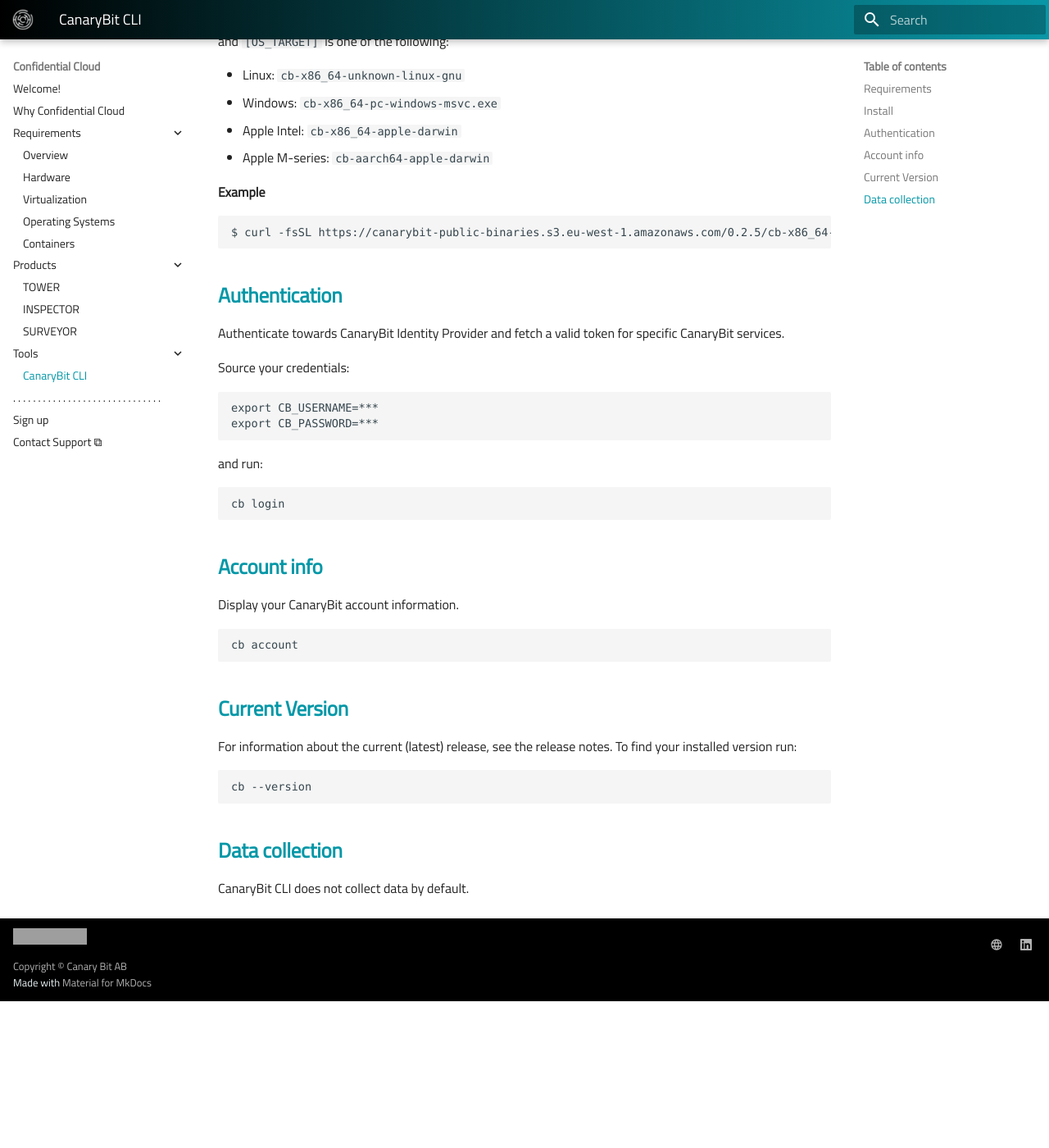
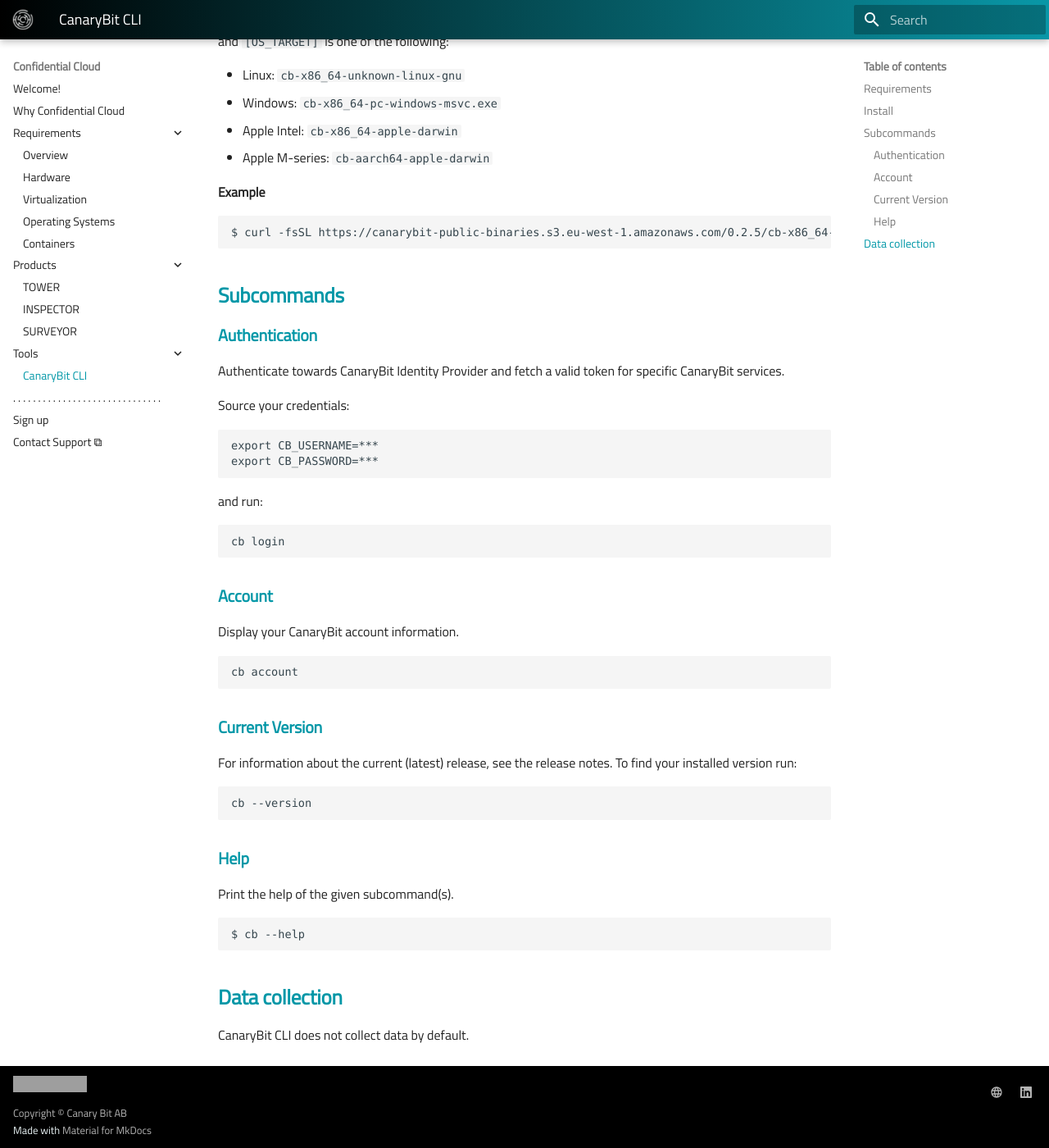
Before and after one commit to canarybit/cc-docs, an MkDocs documentation site: the page built from docs/tools/cli.md, in a window 1280 px wide and 1400 px high, scrolled down 702 px. Shown: the whole window at 82% size. Built offline with MkDocs 1.6.1 and Material for MkDocs 9.7.7, drawn with Linux system fonts in a browser that asks for light colours; before the commit the page ends 1923 px from its top, so only the background shows below that; grey boxes are pictures that could not be loaded.

Commit message:
Updates docs

````diff
--- a/docs/tools/cli.md
+++ b/docs/tools/cli.md
@@ -34,7 +34,10 @@
 $ curl -fsSL https://canarybit-public-binaries.s3.eu-west-1.amazonaws.com/0.2.5/cb-x86_64-unknown-linux-gnu -o cb
 ```
 
-## Authentication
+
+## Subcommands
+
+### Authentication
 
 Authenticate towards CanaryBit Identity Provider and fetch a valid token for specific CanaryBit services.
 
@@ -51,7 +54,7 @@
 cb login
 ```
 
-## Account info
+### Account
 
 Display your CanaryBit account information.
 
@@ -59,7 +62,7 @@
 cb account
 ```
 
-## Current Version
+### Current Version
 
 For information about the current (latest) release, see the release notes. To find your installed version run:
 
@@ -67,6 +70,14 @@
 cb --version
 ```
 
+### Help
+
+Print the help of the given subcommand(s).
+
+```
+$ cb --help
+```
+
 ## Data collection
 
 CanaryBit CLI does not collect data by default.
````
